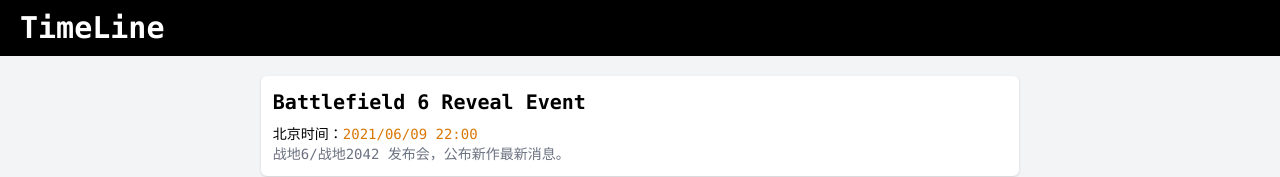
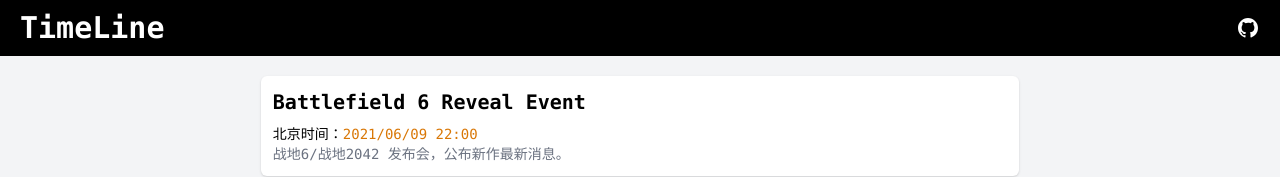
Before and after one commit to mrleidesen/TimeLine, a React (Vite) app: page / in a window 1280 px wide. Shown: the top 177 px of the page. Built offline with nearby package versions, Linux system fonts and the light colour scheme.

Commit message:
fix: add github icon and link

```diff
--- a/src/App.tsx
+++ b/src/App.tsx
@@ -33,8 +33,20 @@
     return (
         <div className="pt-14 w-full">
             <header className="fixed top-0 left-0 w-full h-14 bg-black text-white">
-                <div className="container h-full mx-auto flex items-center box-border py-3 px-5">
+                <div className="container h-full mx-auto flex justify-between items-center box-border py-3 px-5">
                     <span className="text-3xl font-mono font-semibold text-white select-none">TimeLine</span>
+                    <a
+                        href="https://github.com/mrleidesen/TimeLine"
+                        target="_blank"
+                        className="h-6 w-6"
+                    >
+                        <svg
+                            fill="currentColor"
+                            className="text-white h-full w-full"
+                        >
+                            <path fillRule="evenodd" clipRule="evenodd" d="M12 2C6.477 2 2 6.463 2 11.97c0 4.404 2.865 8.14 6.839 9.458.5.092.682-.216.682-.48 0-.236-.008-.864-.013-1.695-2.782.602-3.369-1.337-3.369-1.337-.454-1.151-1.11-1.458-1.11-1.458-.908-.618.069-.606.069-.606 1.003.07 1.531 1.027 1.531 1.027.892 1.524 2.341 1.084 2.91.828.092-.643.35-1.083.636-1.332-2.22-.251-4.555-1.107-4.555-4.927 0-1.088.39-1.979 1.029-2.675-.103-.252-.446-1.266.098-2.638 0 0 .84-.268 2.75 1.022A9.606 9.606 0 0112 6.82c.85.004 1.705.114 2.504.336 1.909-1.29 2.747-1.022 2.747-1.022.546 1.372.202 2.386.1 2.638.64.696 1.028 1.587 1.028 2.675 0 3.83-2.339 4.673-4.566 4.92.359.307.678.915.678 1.846 0 1.332-.012 2.407-.012 2.734 0 .267.18.577.688.48C19.137 20.107 22 16.373 22 11.969 22 6.463 17.522 2 12 2z"></path>
+                        </svg>
+                    </a>
                 </div>
             </header>
             <div className="w-full overflow-auto box-border py-3 bg-gray-100">
@@ -45,7 +57,7 @@
                                 href={item.live}
                                 target="_blank"
                                 className={`sm:w-full md:w-4/5 lg:w-3/5 rounded-md box-border p-3 select-none bg-white flex flex-col font-mono
-                                ${(item.isToday && !item.isExpire) ? 'shadow-lg mb-5' : 'shadow mb-3'} ${item.isExpire ? 'text-gray-500' : ''}`}
+                                ${item.isToday ? 'shadow-lg mb-5' : 'shadow mb-3'} ${item.isExpire ? 'text-gray-500' : ''}`}
                                 key={i}
                             >
                                 <div className="flex">
```
